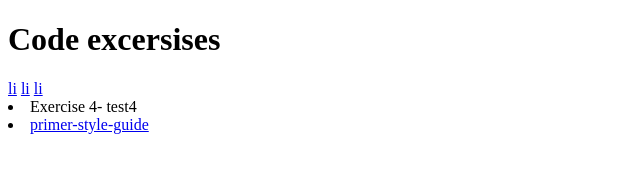
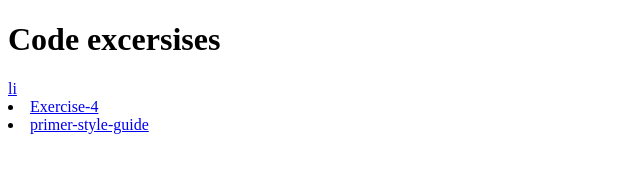
Before and after one commit to Sofiagarci/gra-321, a plain HTML site: page code-excercises/index.html in a window 1280 px wide. Shown: the whole page, without its empty margins (0-640 px from the left). Drawn offline with Linux system fonts and the light colour scheme; files that its build step writes are made by us from their sources.

Commit message:
Update index.html

```diff
--- a/code-excercises/index.html
+++ b/code-excercises/index.html
@@ -14,9 +14,8 @@
   <body>
   <h1>Code excersises</h1>
     <a link href="./exercise-1">li<Exercise 1- Button with a hover</li></a>
-    <a link href="./exercise-1">li<Exercise 2- test2</li></a>
-    <a link href="./exercise-1">li<Exercise 3- test3</></a>
-    <li><a<link href="./exercise-4"> Exercise 4- test4</a></li>
+
+    <li><a href="./exercise-4"> Exercise-4</a></li>
     <li><a href="./exercise-5"> primer-style-guide</a></li>
 
   </body>
```
